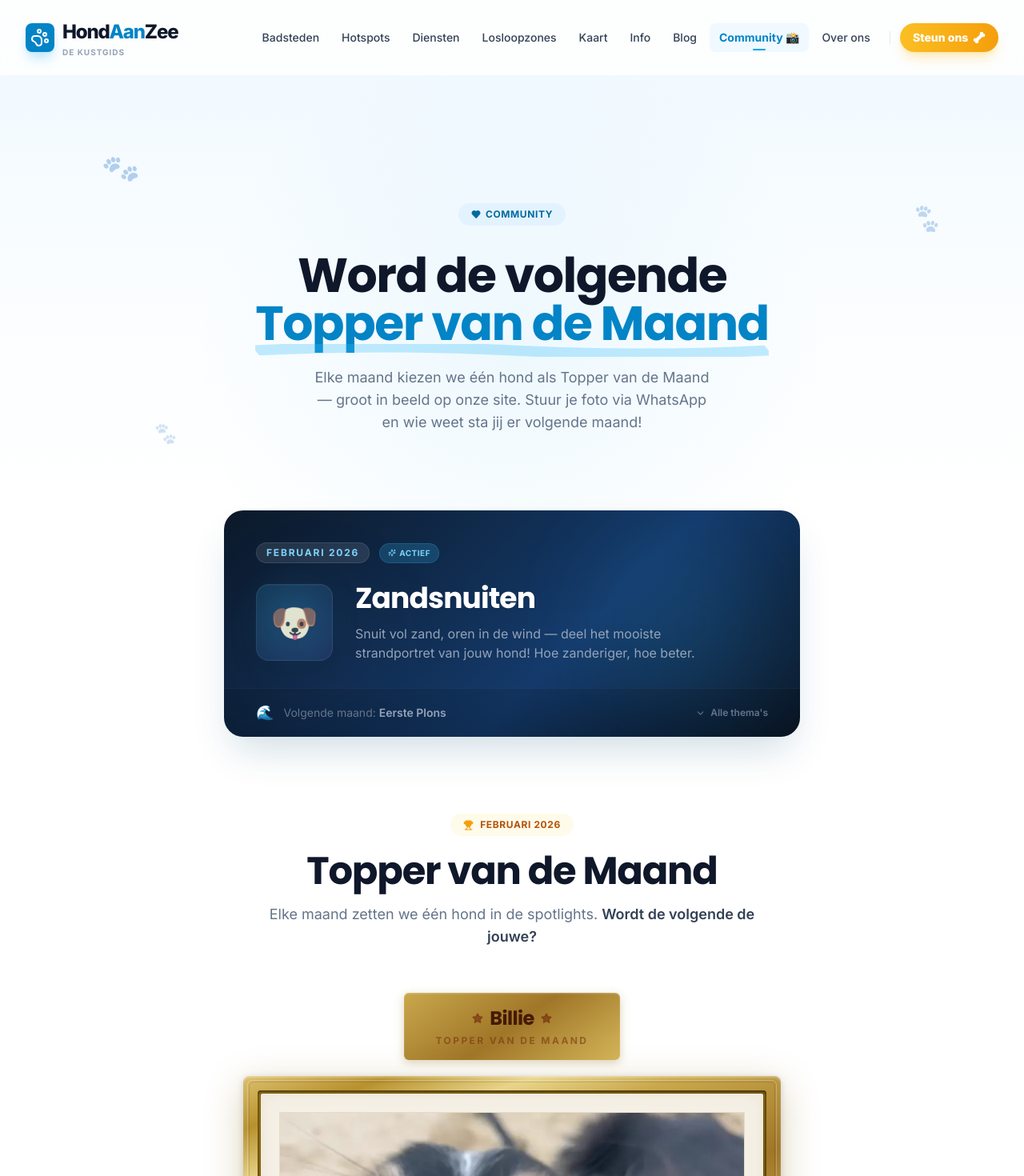
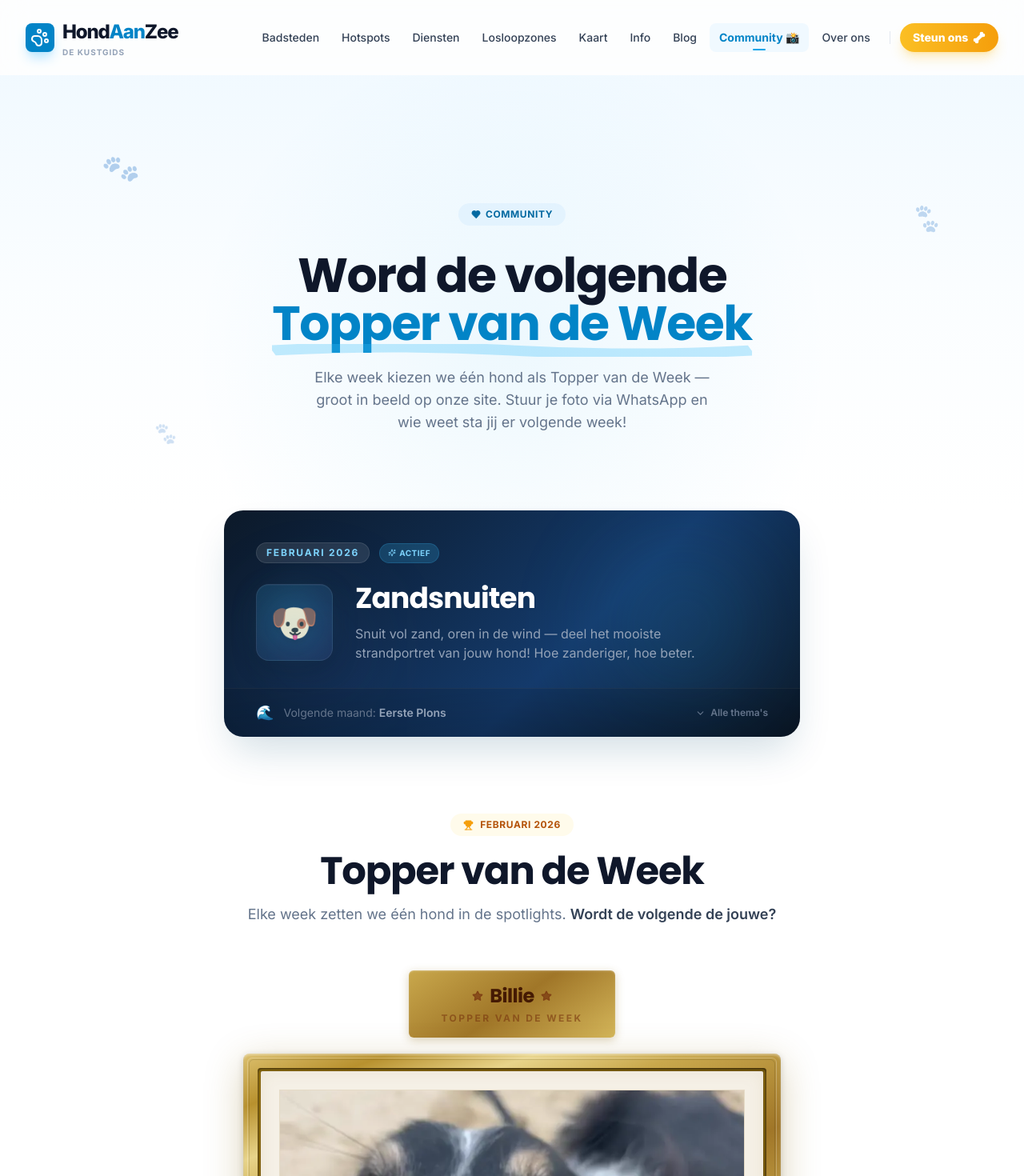
Before and after one commit to kevinb42O/Hondaanzee, a React (Vite) app: page /community in a window 1280 px wide. Shown: the top 1470 px of the page at 80% size. Built offline with nearby package versions, Linux system fonts and the light colour scheme.

Commit message:
feat: change Topper van de Maand to Topper van de Week system

```diff
--- a/pages/Community.tsx
+++ b/pages/Community.tsx
@@ -19,8 +19,8 @@ const MONTHLY_THEMES = [
   { month: 11, label: 'December',  emoji: '🎄', theme: 'Kerst aan de Kust',           description: 'Kerstmuts, lichtjes, kerstboom op het strand — maak er iets magisch van! De feestelijkste hondenfoto wint eeuwige roem.' },
 ];
 
-// ─── TOPPER VAN DE MAAND ──────────────────────────────────────────────
-const TOPPER_VAN_DE_MAAND = {
+// ─── TOPPER VAN DE WEEK ───────────────────────────────────────────────
+const TOPPER_VAN_DE_WEEK = {
   image: '/community/oostende.webp',
   dogName: 'Billie',
   ownerName: 'Sarissa M.',
@@ -64,7 +64,7 @@ const Community: React.FC = () => {
     `Hey Kevin & Jax! 🐾\n\nIk wil graag een foto insturen voor de community!\n\n📍 Gemeente: \n🐶 Naam hond: \n📸 Thema: ${currentTheme.theme}\n\n[Foto hieronder toevoegen]`
   )}`;
 
-  const topper = TOPPER_VAN_DE_MAAND;
+  const topper = TOPPER_VAN_DE_WEEK;
 
   return (
     <div className="min-h-screen bg-white">
@@ -89,7 +89,7 @@ const Community: React.FC = () => {
           <h1 className="text-3xl sm:text-5xl md:text-6xl font-black text-slate-900 tracking-tight leading-[1.1] mb-5 sm:mb-6">
             Word de volgende{' '}
             <span className="text-sky-600 relative inline-block">
-              Topper van de Maand
+              Topper van de Week
               <svg className="absolute -bottom-1 sm:-bottom-2 md:-bottom-3 left-0 w-full h-3 sm:h-4 text-sky-400/30" viewBox="0 0 100 10" preserveAspectRatio="none">
                 <path d="M0 5 Q 25 0 50 5 T 100 5" fill="none" stroke="currentColor" strokeWidth="8" />
               </svg>
@@ -97,7 +97,7 @@ const Community: React.FC = () => {
           </h1>
 
           <p className="text-base sm:text-lg text-slate-500 leading-relaxed max-w-lg mx-auto">
-            Elke maand kiezen we één hond als Topper van de Maand — groot in beeld op onze site. Stuur je foto via WhatsApp en wie weet sta jij er volgende maand!
+            Elke week kiezen we één hond als Topper van de Week — groot in beeld op onze site. Stuur je foto via WhatsApp en wie weet sta jij er volgende week!
           </p>
         </div>
       </section>
@@ -196,7 +196,7 @@ const Community: React.FC = () => {
         )}
       </section>
 
-      {/* ═══════════ TOPPER VAN DE MAAND ═══════════ */}
+      {/* ═══════════ TOPPER VAN DE WEEK ═══════════ */}
       <section className="max-w-4xl mx-auto px-4 sm:px-6 lg:px-8 mb-16 sm:mb-24">
         {/* Section header */}
         <div className="max-w-2xl mx-auto text-center mb-10 sm:mb-14">
@@ -205,10 +205,10 @@ const Community: React.FC = () => {
             <span>{currentTheme.label} {now.getFullYear()}</span>
           </div>
           <h2 className="text-3xl sm:text-4xl md:text-5xl font-black text-slate-900 tracking-tight mb-4">
-            Topper van de Maand
+            Topper van de Week
           </h2>
           <p className="text-base sm:text-lg text-slate-500 leading-relaxed">
-            Elke maand zetten we één hond in de spotlights. <span className="font-semibold text-slate-700">Wordt de volgende de jouwe?</span>
+            Elke week zetten we één hond in de spotlights. <span className="font-semibold text-slate-700">Wordt de volgende de jouwe?</span>
           </p>
         </div>
 
@@ -226,7 +226,7 @@ const Community: React.FC = () => {
                 <Star size={14} className="text-amber-900/70 fill-amber-900/70" />
               </div>
               <p className="text-[10px] sm:text-xs font-bold uppercase tracking-[0.2em] text-amber-900/60">
-                Topper van de Maand
+                Topper van de Week
               </p>
             </div>
           </div>
@@ -266,7 +266,7 @@ const Community: React.FC = () => {
                   >
                     <img
                       src={topper.image}
-                      alt={`${topper.dogName} — Topper van de Maand in ${topper.city}`}
+                      alt={`${topper.dogName} — Topper van de Week in ${topper.city}`}
                       className="w-full h-[340px] sm:h-[440px] md:h-[500px] object-cover transition-transform duration-700 group-hover:scale-[1.02]"
                       loading="eager"
                       decoding="async"
@@ -303,7 +303,7 @@ const Community: React.FC = () => {
         {/* CTA under showcase */}
         <div className="text-center mt-8 sm:mt-12">
           <p className="text-sm sm:text-base text-slate-500 mb-5 leading-relaxed">
-            Wil jij dat jouw hond volgende maand hier staat? Stuur je leukste foto!
+            Wil jij dat jouw hond volgende week hier staat? Stuur je leukste foto!
           </p>
           <a
             href={whatsappLink}
--- a/utils/seo.ts
+++ b/utils/seo.ts
@@ -205,9 +205,9 @@ export const SEO_DATA = {
   },
 
   community: {
-    title: 'Kusthonden Community 📸 | Foto van de Maand — HondAanZee.be',
-    description: 'Word deel van de HondAanZee community! Stuur je mooiste hondenfotos aan de Belgische kust via WhatsApp. Elke maand een nieuw thema, elke gemeente een Wall of Fame.',
-    keywords: 'hondenfoto kust, community hondaanzee, foto van de maand hond zee, hondenfoto belgische kust, kusthonden community, wall of fame hond strand',
+    title: 'Kusthonden Community 📸 | Topper van de Week — HondAanZee.be',
+    description: 'Word deel van de HondAanZee community! Stuur je mooiste hondenfotos aan de Belgische kust via WhatsApp. Elke week een nieuwe topper, elke gemeente een Wall of Fame.',
+    keywords: 'hondenfoto kust, community hondaanzee, topper van de week hond zee, hondenfoto belgische kust, kusthonden community, wall of fame hond strand',
     structuredData: [
       {
         "@context": "https://schema.org",
```
